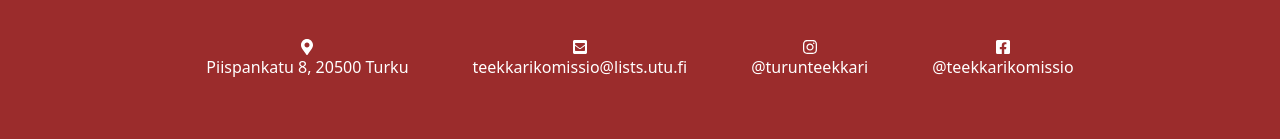
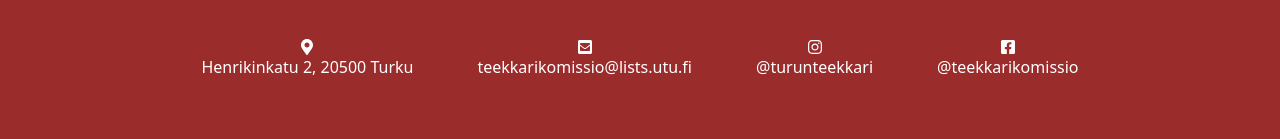
Before and after one commit to Teekkarikomissio/teekkarikomissio.fi, a Next.js app: page /fi in a window 1280 px wide. Shown: the part 2742-2881 px from the top of the page. Built offline with nearby package versions, Linux system fonts and the light colour scheme; what next would draw is missing.

Commit message:
change TK address in footer

```diff
--- a/components/footer.js
+++ b/components/footer.js
@@ -14,7 +14,7 @@ const Footer = () => {
             href="https://www.google.fi/maps/place/Axelia/@60.455294,22.2783535,17z/data=!3m1!4b1!4m5!3m4!1s0x468c76f03394fe35:0x7f74515b5f8f6062!8m2!3d60.455294!4d22.2805422"
           >
             <FontAwesomeIcon icon={faMapMarkerAlt} />
-            <span>Piispankatu 8, 20500 Turku</span>
+            <span>Henrikinkatu 2, 20500 Turku</span>
           </a>
           <a
             className="flex flex-col items-center m-8 hover:text-yellow-400 h-16"
```
